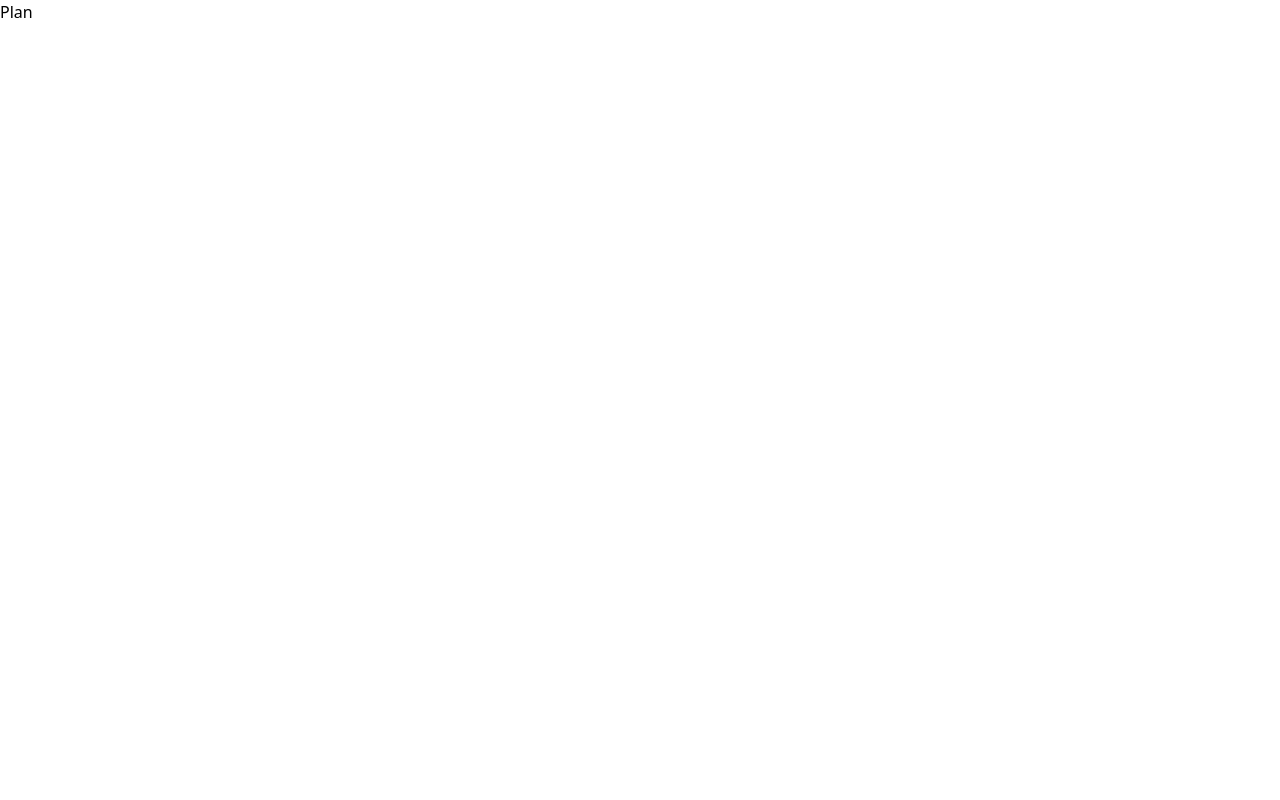
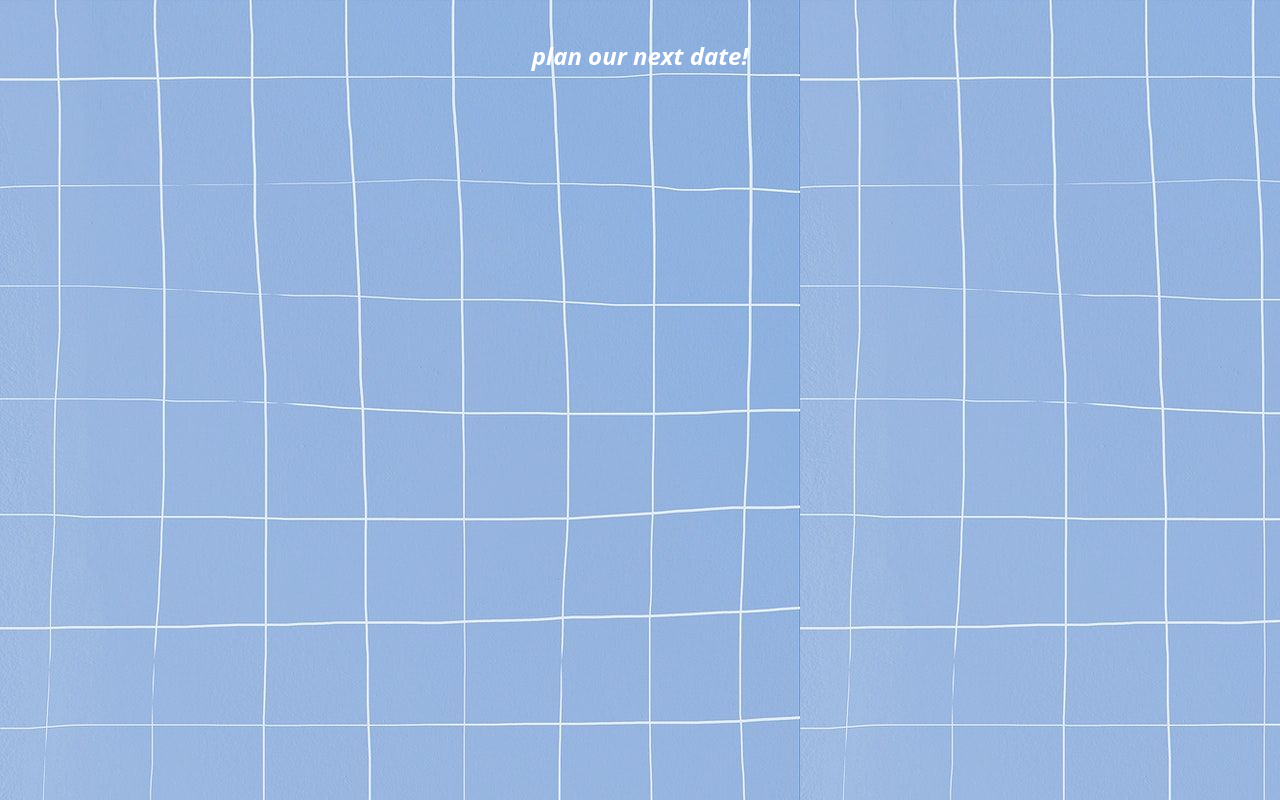
Before and after one commit to femnixx/anniversary, a React (Vite) app: page /plan in a window 1280 px wide. Built offline with nearby package versions, Linux system fonts and the light colour scheme.

Commit message:
Made the background for the plans page

```diff
--- a/src/App.tsx
+++ b/src/App.tsx
@@ -1,11 +1,11 @@
 import { BrowserRouter, Route, Routes } from 'react-router-dom';
 import './App.css';
+import Compliments from './pages/Compliments';
+import Journey from './pages/Journey';
 import Landing from './pages/Landing';
 import Message from './pages/Message';
+import Moments from './pages/Moments';
 import Options from './pages/Options';
-import Compliments from './pages/Compliments';
-import Journey from './pages/Journey';
-import Moments from './pages/Moments';
 import Plan from './pages/Plan';
 
 
@@ -21,8 +21,8 @@ function App() {
         <Route path='/options' element={<Options />}></Route>
         <Route path='/compliments' element={<Compliments />}/>
         <Route path='/journey' element={<Journey />}/>
-        <Route path='moments' element={<Moments />}/>
-        <Route path='/Plan' element={<Plan />}/>
+        <Route path='/moments' element={<Moments />}/>
+        <Route path='/plan' element={<Plan />}/>
       </Routes>
       </BrowserRouter>
     </>
--- a/src/pages/Options.tsx
+++ b/src/pages/Options.tsx
@@ -1,11 +1,10 @@
-import React from 'react'
+import { useNavigate } from 'react-router-dom'
 import bluerealbackground from "../assets/bluerealbackground.jpg"
+import compliments from "../assets/compliments.png"
 import date from "../assets/date.png"
 import moments from "../assets/moments.png"
+import title from "../assets/optionstitle.png"
 import together from "../assets/together.png"
-import compliments from "../assets/compliments.png"
-import title from "../assets/optionstitle.png"
-import { useNavigate } from 'react-router-dom'
 
 const Card = ({ imgSrc, label, alt, to }) => {
   const navigate = useNavigate();
@@ -58,7 +57,7 @@ const Options = () => {
         </header>
 
         <section className="mt-8 sm:mt-12 grid grid-cols-1 sm:grid-cols-2 lg:grid-cols-4 gap-6 sm:gap-8 auto-rows-fr">
-          <Card imgSrc={date} alt="Calendar and heart" label="plan our next date" to="/date" />
+          <Card imgSrc={date} alt="Calendar and heart" label="plan our next date" to="/plan" />
           <Card imgSrc={moments} alt="Camera and memories" label="our favorite moments" to="/moments" />
           <Card imgSrc={together} alt="Timeline together" label="journey of togetherness" to="/together" />
           <Card imgSrc={compliments} alt="Stars and compliments" label="compliments generator" to="/compliments" />
--- a/src/pages/Plan.tsx
+++ b/src/pages/Plan.tsx
@@ -1,8 +1,15 @@
-import React from 'react'
+import bluerealbackground from "../assets/bluerealbackground.jpg"
+
 
 const Plan = () => {
   return (
-    <div>Plan</div>
+    <div className="w-screen h-screen">
+      <div className="w-full h-full" style={{backgroundImage: `url(${bluerealbackground})`}}>
+        <div className="w-full h-auto pt-10">
+          <p className="font-bold text-white text-2xl italic text-center">plan our next date!</p>
+        </div>
+      </div>
+    </div>
   )
 }
 
```
Also changed, not shown: src/components.json (added).
